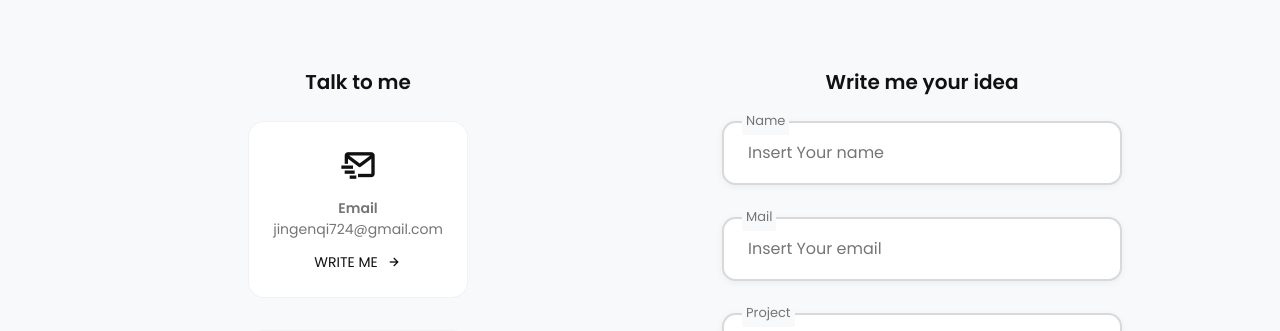
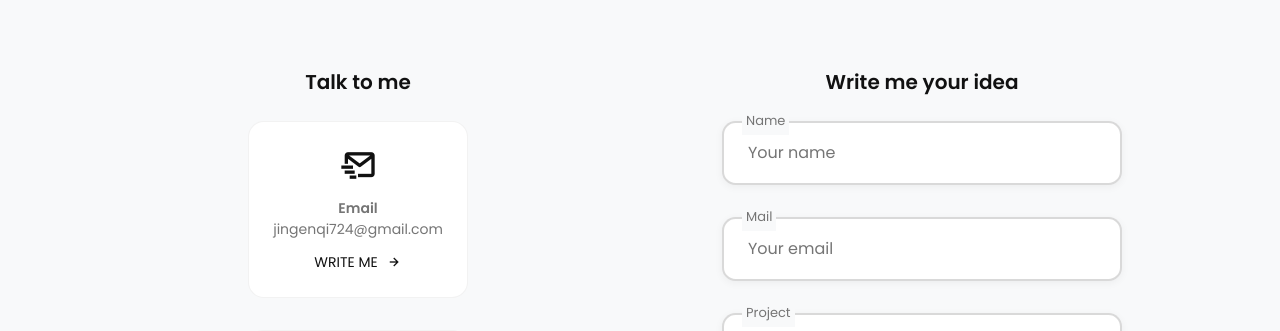
Before and after one commit to jingenqi/jingenqi.github.io, a React (Create React App) app: page / in a window 1280 px wide. Shown: the part 4487-4818 px from the top of the page. Built offline with nearby package versions, Linux system fonts and the light colour scheme.

Commit message:
update contact section

```diff
--- a/src/components/contact/Contact.jsx
+++ b/src/components/contact/Contact.jsx
@@ -83,14 +83,14 @@ const Contact = () => {
                         <label className="contact__form-tag">Name</label>
                         <input type="text" name="name"
                         className='contact__form-input'
-                        placeholder='Insert Your name'/>
+                        placeholder='Your name'/>
                     </div>
 
                     <div className="contact__form-div">
                         <label className="contact__form-tag">Mail</label>
                         <input type="email" name="email"
                         className='contact__form-input'
-                        placeholder='Insert Your email'/>
+                        placeholder='Your email'/>
                     </div>
 
                     <div className="contact__form-div contanct__form-area ">
```
